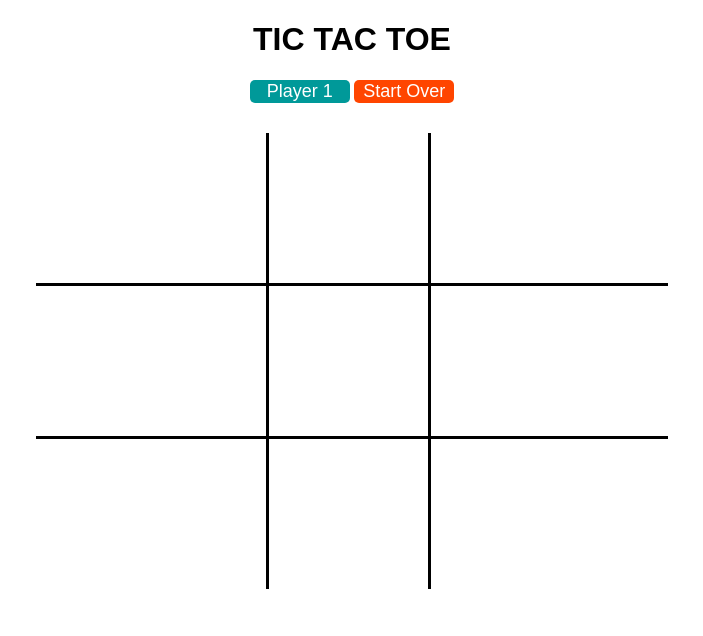
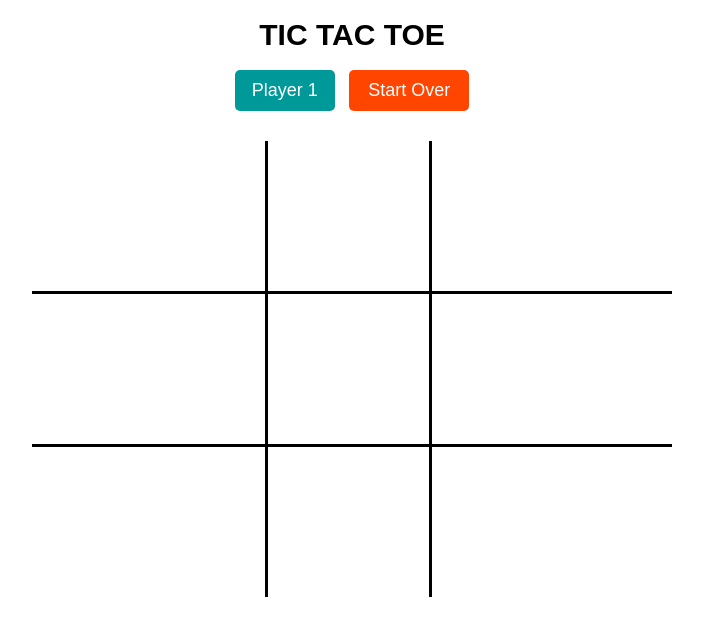
Before and after one commit to kdavidmoore/tic-tac-toe, a plain HTML site: page index.html in a window 1280 px wide. Shown: the whole page, without its empty margins (288-991 px from the left). Drawn offline with Linux system fonts and the light colour scheme.

Commit message:
Fixed link to reset.css
Fixed stylesheet link and changed button styling.

```diff
--- a/index.html
+++ b/index.html
@@ -1,7 +1,7 @@
 <!DOCTYPE html>
 <head>
 	<title>TIC TAC TOE</title>
-	<link rel="stylesheet" type="text/css" href="main.css">
+	<link rel="stylesheet" type="text/css" href="reset.css">
     <link rel="stylesheet" type="text/css" href="main.css">
 </head>
     <body>
--- a/main.css
+++ b/main.css
@@ -4,7 +4,10 @@ body {
 }
 
 h1 {
-
+	font-size: 30px;
+	font-weight: bold;
+	margin-top: 20px;
+	margin-bottom: 20px;
 }
 
 #player-button {
@@ -14,7 +17,9 @@ h1 {
 	border: none;
 	border-radius: 5px;
 	width: 100px;
+	margin-right: 5px;
 	margin-bottom: 30px;
+	padding: 10px;
 }
 
 #start-over {
@@ -23,8 +28,10 @@ h1 {
 	font-size: 18px;
 	border: none;
 	border-radius: 5px;
-	width: 100px;
+	width: 120px;
+	margin-left: 5px;
 	margin-bottom: 30px;
+	padding: 10px;
 }
 
 #my-turn:hover {
```
